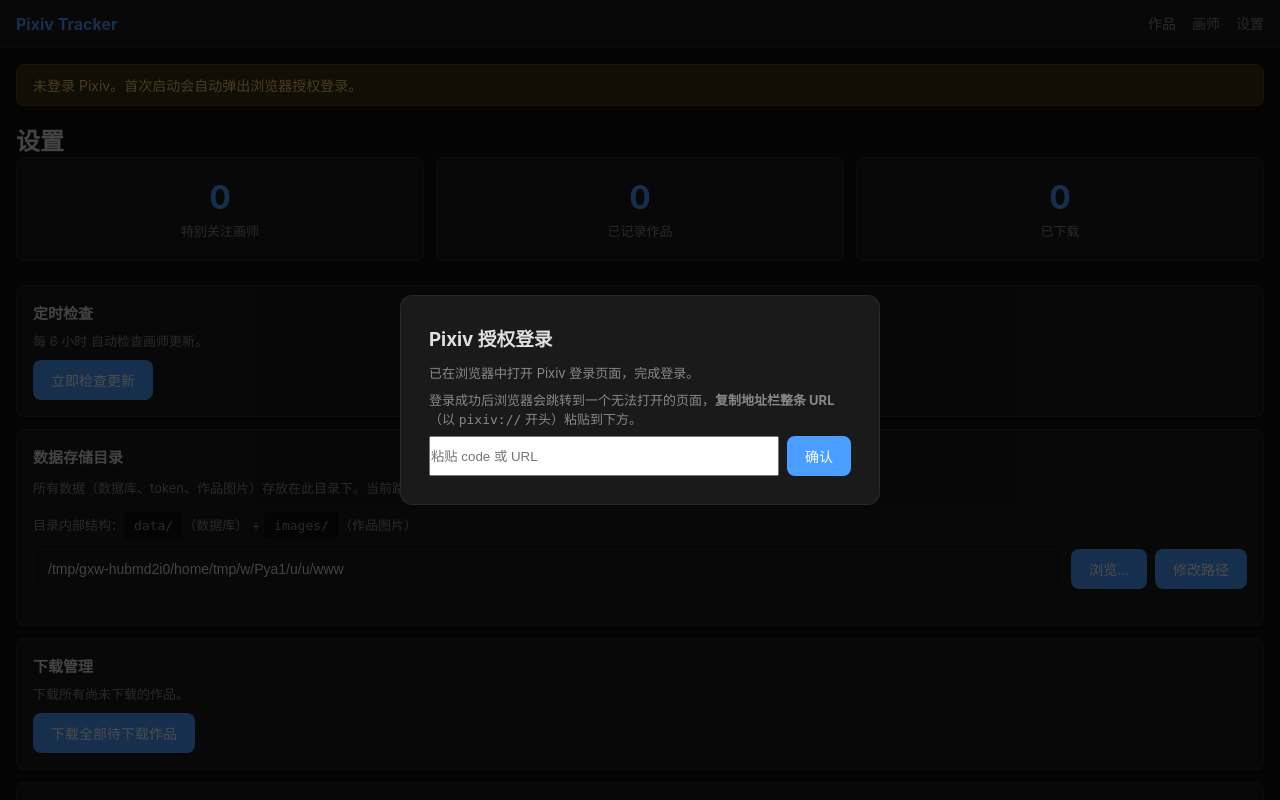
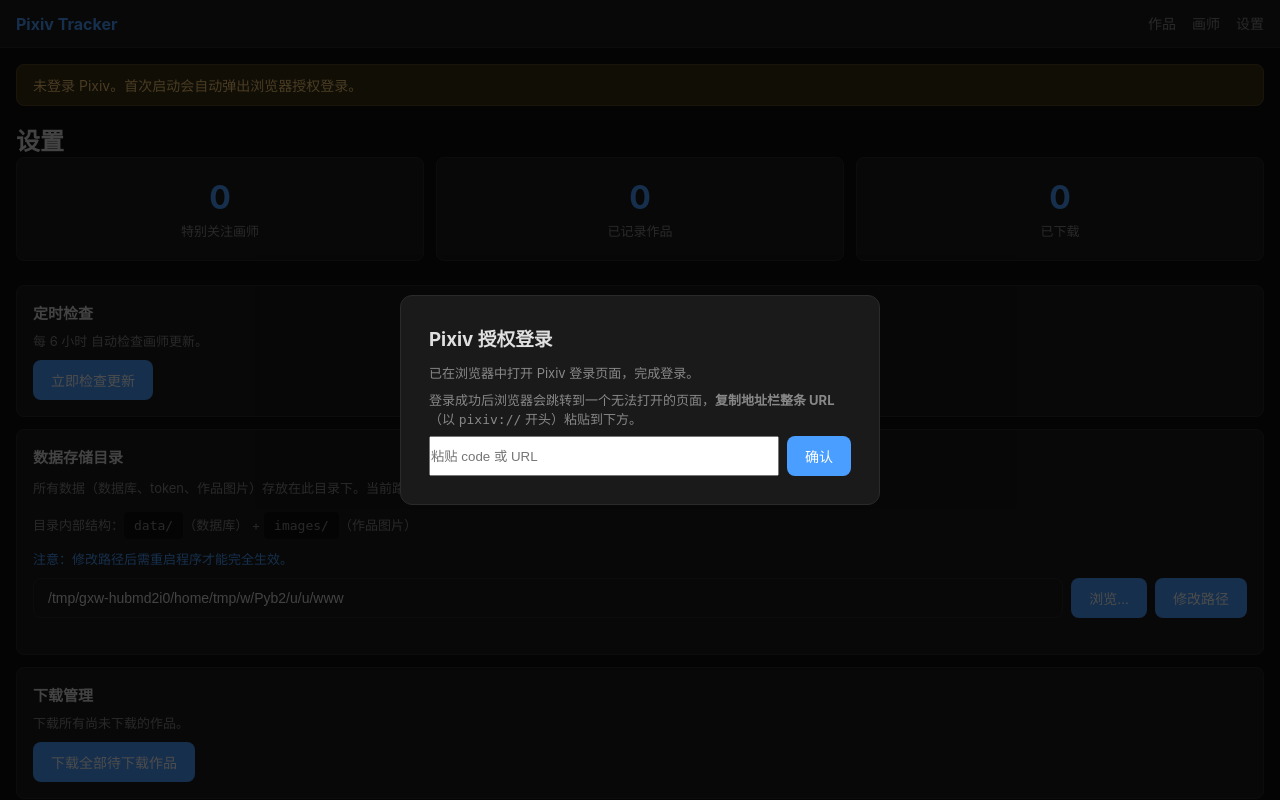
Before and after one commit to prince-dulb/pixiv-tracking-tool, a FastAPI app: page /settings in a window 1280 px wide. Run offline with FastAPI, Linux system fonts and the light colour scheme; parts of the project's set-up code (start-up, migrations or seed data) failed here and were passed over.

Commit message:
ux: 浏览文件夹后自动提交修改 + 路径变更提示重启

```diff
--- a/app/src/templates/settings.html
+++ b/app/src/templates/settings.html
@@ -39,10 +39,11 @@
     <h3>数据存储目录</h3>
     <p>所有数据（数据库、token、作品图片）存放在此目录下。当前路径：<code>{{ data_root }}</code></p>
     <p style="color:#888;font-size:13px;">目录内部结构：<code>data/</code>（数据库） + <code>images/</code>（作品图片）</p>
-    <form method="post" action="/settings/change-path" class="add-form">
+    <p style="color:var(--accent);font-size:13px;">注意：修改路径后需重启程序才能完全生效。</p>
+    <form method="post" action="/settings/change-path" class="add-form" id="change-path-form">
         <input type="text" name="new_path" id="new_path" placeholder="输入新路径，如 D:/pixiv_data" value="{{ data_root }}">
         <button type="button" id="browse-btn">浏览...</button>
-        <button type="submit">修改路径</button>
+        <button type="submit" id="apply-btn">修改路径</button>
     </form>
 </div>
 
@@ -56,10 +57,10 @@ document.getElementById('browse-btn').addEventListener('click', async () => {
         const data = await resp.json();
         if (data.path) {
             document.getElementById('new_path').value = data.path;
+            document.getElementById('change-path-form').submit();
         }
     } catch (e) {
         console.error(e);
-    } finally {
         btn.textContent = '浏览...';
         btn.disabled = false;
     }
```
